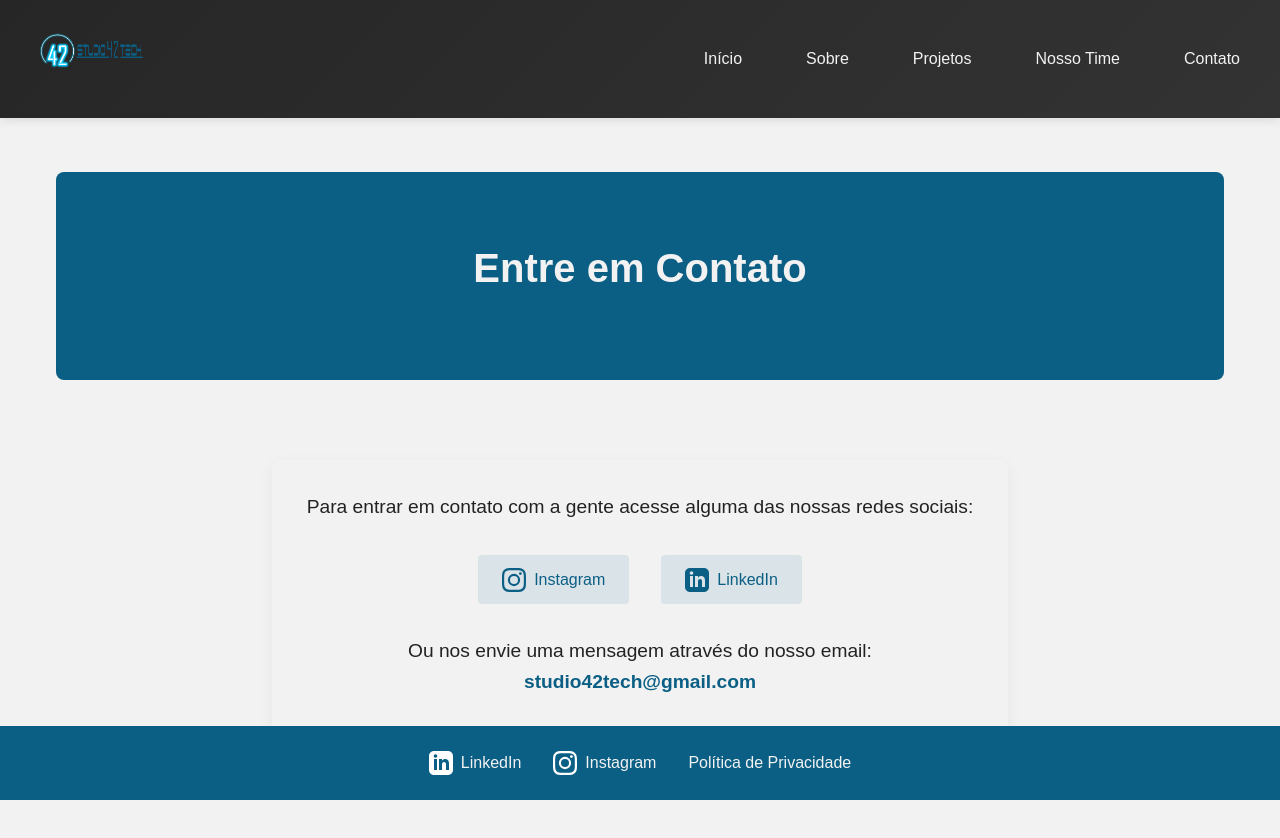
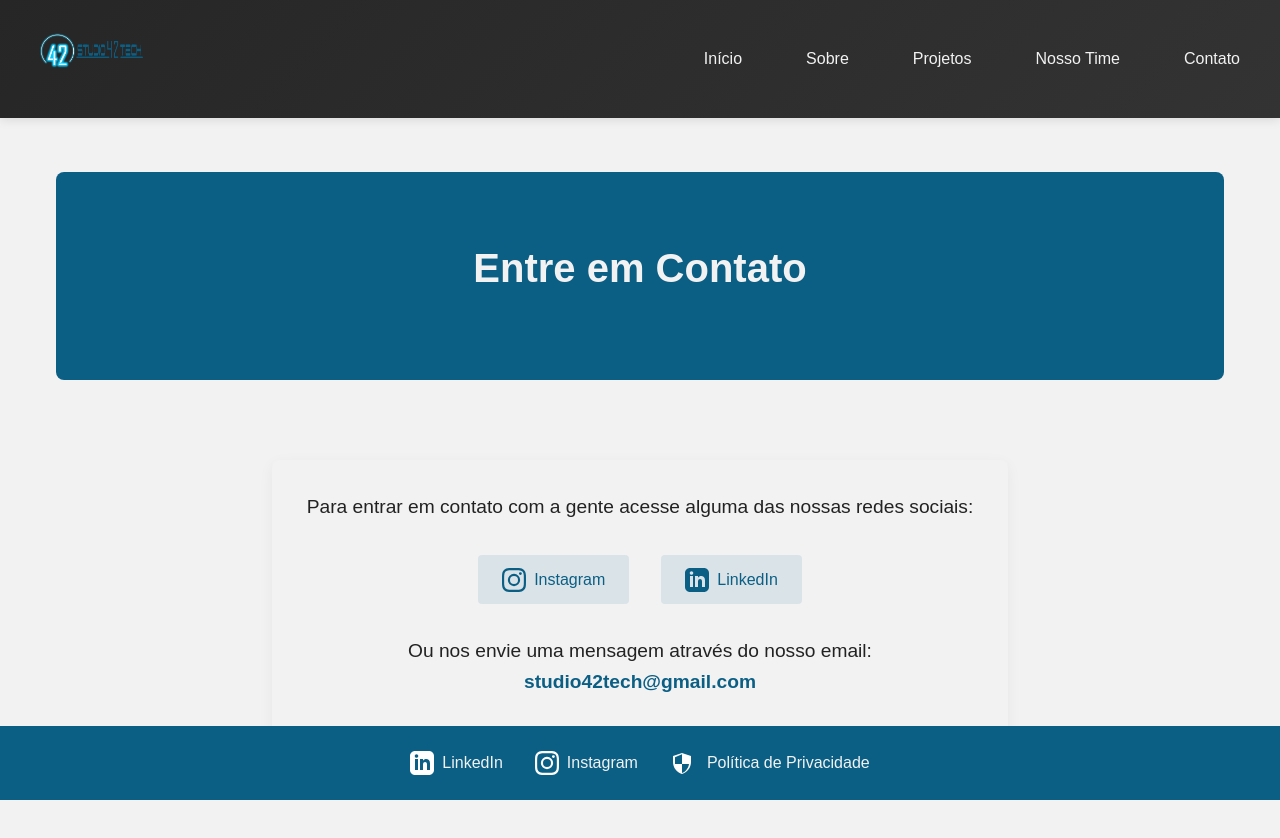
Before and after one commit to CafeSemCafeina/site_42tech, a plain HTML site: page contato.html in a window 1280 px wide. Drawn offline with Linux system fonts and the light colour scheme.

Commit message:
icone adicionado em todos os footers

```diff
--- a/contato.html
+++ b/contato.html
@@ -47,7 +47,7 @@
         <ul>
             <li><a href="https://www.linkedin.com/company/studio42tech/posts/?feedView=all" target="_blank"><svg xmlns="http://www.w3.org/2000/svg" viewBox="0 0 24 24" fill="currentColor"><path d="M19 0h-14c-2.761 0-5 2.239-5 5v14c0 2.761 2.239 5 5 5h14c2.762 0 5-2.239 5-5v-14c0-2.761-2.238-5-5-5zm-11 19h-3v-11h3v11zm-1.5-12.268c-.966 0-1.75-.79-1.75-1.764s.784-1.764 1.75-1.764 1.75.79 1.75 1.764-.783 1.764-1.75 1.764zm13.5 12.268h-3v-5.604c0-3.368-4-3.113-4 0v5.604h-3v-11h3v1.765c1.396-2.586 7-2.777 7 2.476v6.759z"/></svg>LinkedIn</a></li>
             <li><a href="https://www.instagram.com/studio42tech_oficial/" target="_blank"><svg xmlns="http://www.w3.org/2000/svg" viewBox="0 0 24 24" fill="currentColor"><path d="M12 2.163c3.204 0 3.584.012 4.85.07 3.252.148 4.771 1.691 4.919 4.919.058 1.265.069 1.645.069 4.849 0 3.205-.012 3.584-.069 4.849-.149 3.225-1.664 4.771-4.919 4.919-1.266.058-1.644.07-4.85.07-3.204 0-3.584-.012-4.849-.07-3.26-.149-4.771-1.699-4.919-4.92-.058-1.265-.07-1.644-.07-4.849 0-3.204.013-3.583.07-4.849.149-3.227 1.664-4.771 4.919-4.919 1.266-.057 1.645-.069 4.849-.069zM12 0C8.741 0 8.333.014 7.053.072 2.695.272.273 2.69.073 7.052.014 8.333 0 8.741 0 12c0 3.259.014 3.668.072 4.948.2 4.358 2.618 6.78 6.98 6.98C8.333 23.986 8.741 24 12 24c3.259 0 3.668-.014 4.948-.072 4.354-.2 6.782-2.618 6.979-6.98.059-1.28.073-1.689.073-4.948 0-3.259-.014-3.667-.072-4.947-.196-4.354-2.617-6.78-6.979-6.98C15.668.014 15.259 0 12 0zm0 5.838a6.162 6.162 0 100 12.324 6.162 6.162 0 000-12.324zM12 16a4 4 0 110-8 4 4 0 010 8zm6.406-11.845a1.44 1.44 0 100 2.881 1.44 1.44 0 000-2.881z"/></svg>Instagram</a></li>
-            <li><a href="privacy-policy.html">Política de Privacidade</a></li>
+            <li><a href="privacy-policy.html"><svg xmlns="http://www.w3.org/2000/svg" viewBox="0 0 24 24" fill="currentColor" width="24px" height="24px" style="vertical-align: middle; margin-right: 5px;"><path d="M12 2L3 5v6c0 5.55 3.84 10.74 9 12 5.16-1.26 9-6.45 9-12V5l-9-3zm0 10.99h7c-.53 4.12-3.28 7.79-7 8.94V12.99H5V6.3l7-3.11v9.8z"/></svg>Política de Privacidade</a></li>
         </ul>
     </footer>
     <script src="javascript/script.js"></script>
```
Also changed, not shown: nosso-time.html (+1 -1 lines), projetos.html (+1 -1 lines), sobre.html (+1 -1 lines).
